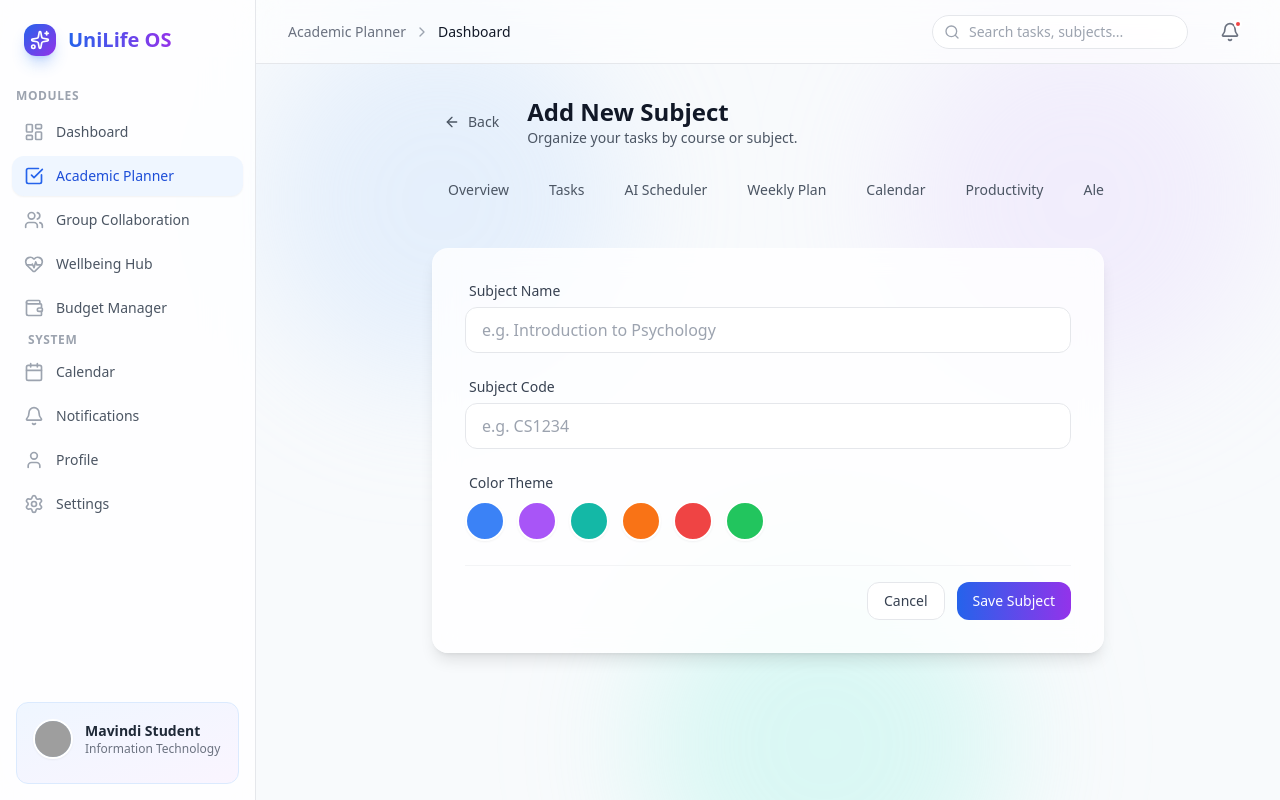
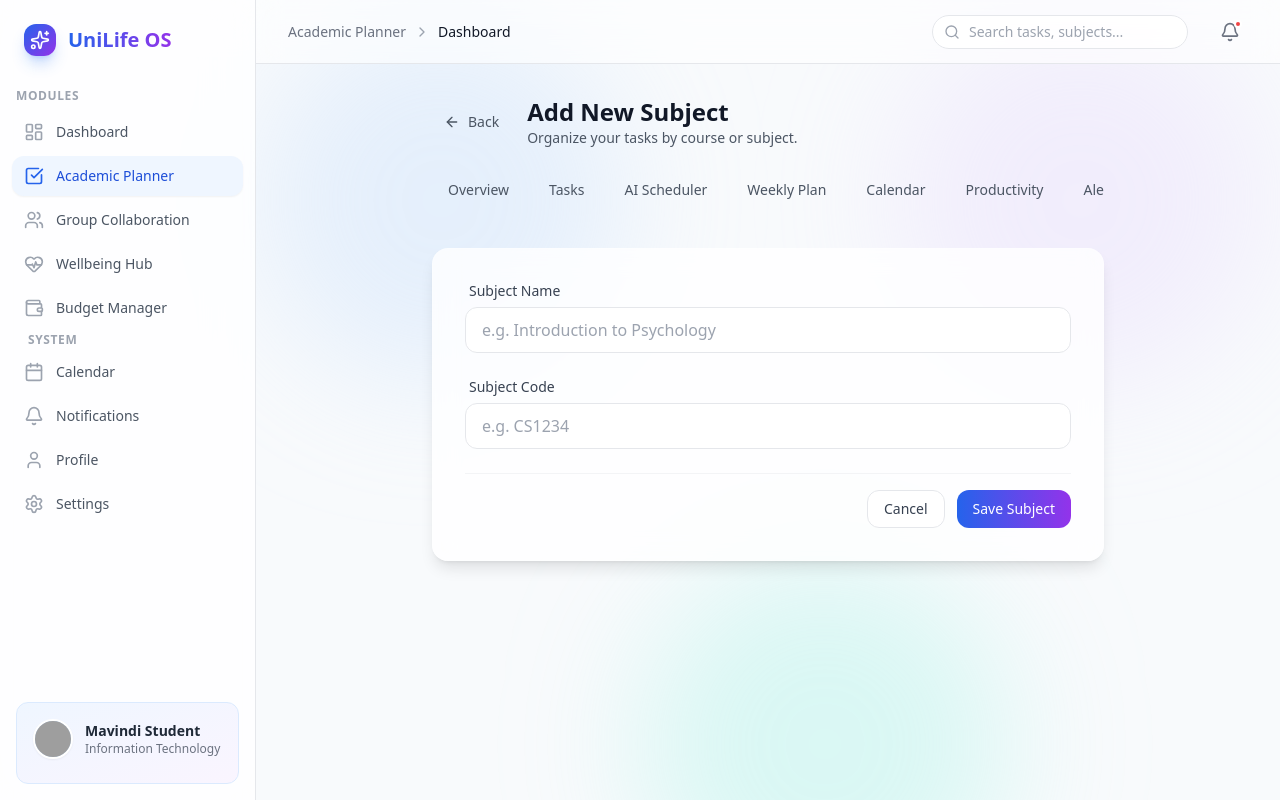
Before and after one commit to shashithh/unilife-os, a React (Vite) app in the folder frontend/: page /add-subject in a window 1280 px wide. Built offline with nearby package versions, Linux system fonts and the light colour scheme; grey boxes are pictures that could not be loaded.

Commit message:
Final completed  frontend

```diff
--- a/frontend/src/pages/planner/AIScheduler.jsx
+++ b/frontend/src/pages/planner/AIScheduler.jsx
@@ -160,6 +160,7 @@ export function AIScheduler() {
                         priorities.
                       </p>
 
+                      <div className="flex gap-3 flex-wrap">
                         <Button
                           variant="primary"
                           size="sm"
@@ -167,6 +168,15 @@ export function AIScheduler() {
                         >
                           View Weekly Plan
                         </Button>
+
+                        <Button
+                          variant="secondary"
+                          size="sm"
+                          onClick={() => navigate("/calendar")}
+                        >
+                          View Calendar
+                        </Button>
+                      </div>
                     </div>
                   </div>
                 </div>
--- a/frontend/src/pages/planner/AddSubject.jsx
+++ b/frontend/src/pages/planner/AddSubject.jsx
@@ -133,28 +133,7 @@ export function AddSubject() {
             required
           />
 
-          <div>
-            <label className="text-sm font-medium text-gray-700 ml-1 mb-2 block">
-              Color Theme
-            </label>
 
-            <div className="flex gap-3">
-              {[
-                'bg-blue-500',
-                'bg-purple-500',
-                'bg-teal-500',
-                'bg-orange-500',
-                'bg-red-500',
-                'bg-green-500'
-              ].map((color) => (
-                <button
-                  key={color}
-                  type="button"
-                  className={`w-10 h-10 rounded-full ${color} border-2 border-white shadow-sm hover:scale-110 transition-transform focus:ring-2 focus:ring-offset-2 focus:ring-gray-400`}
-                />
-              ))}
-            </div>
-          </div>
 
           <div className="pt-4 flex justify-end gap-3 border-t border-gray-100">
             <Button
--- a/frontend/src/pages/planner/Calendar.jsx
+++ b/frontend/src/pages/planner/Calendar.jsx
@@ -152,7 +152,7 @@ export function Calendar() {
 
       <Card className="flex-1 p-6 flex flex-col bg-white/80">
         <div className="flex justify-between items-center mb-6">
-          <h2 className="text-2xl font-bold text-gray-800">October 2026</h2>
+          <h2 className="text-2xl font-bold text-gray-800">March 2026</h2>
           <div className="flex gap-2">
             <Button
               variant="secondary"
```
Lines whose indentation alone changed are shown as unchanged.
